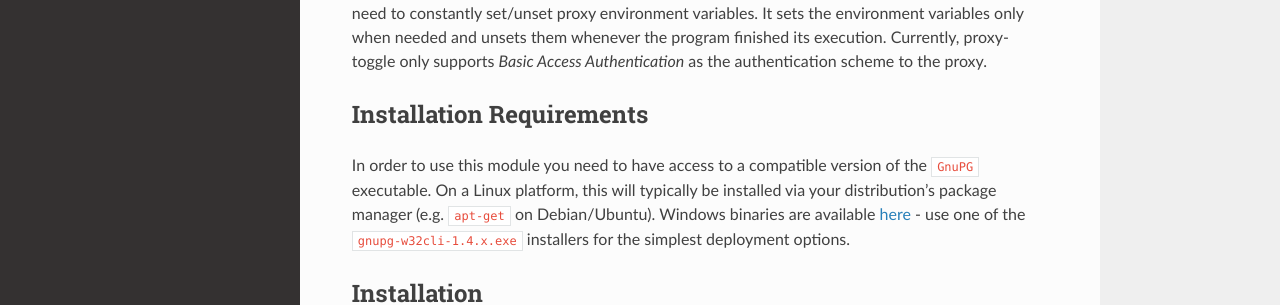
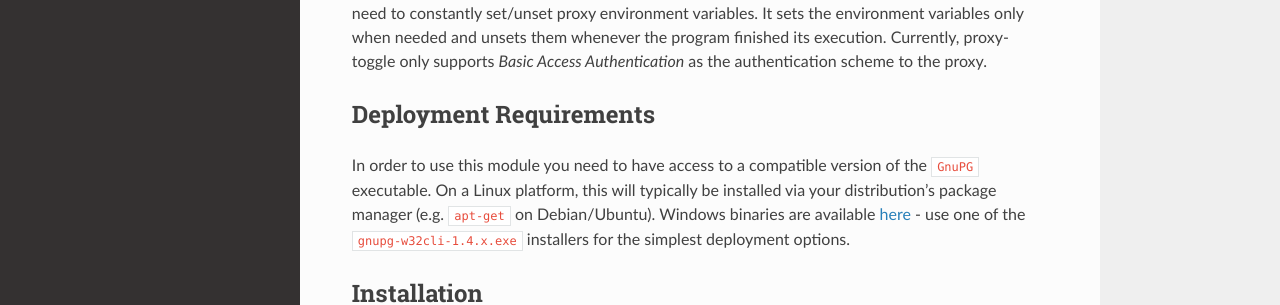
Before and after one commit to beylsp/proxy-toggle, a Sphinx documentation site: the page built from docs/index.rst, in a window 1280 px wide and 900 px high. Shown: the part 310-615 px from the top of the window. Built offline with Sphinx 7.4.7 and the Read the Docs theme 2.0.0, drawn with Linux system fonts in a browser that asks for light colours.

Commit message:
[skip ci] Update doc subtitle

```diff
--- a/README.rst
+++ b/README.rst
@@ -31,7 +31,7 @@ Introduction
 
 Many corporate networks use proxies both for network protection and to cache often-used content. This command-line tool allows you to run programs behind a corporate proxy without the need to constantly set/unset proxy environment variables. It sets the environment variables only when needed and unsets them whenever the program finished its execution. Currently, proxy-toggle only supports *Basic Access Authentication* as the authentication scheme to the proxy.
 
-Installation Requirements
+Deployment Requirements
 -------------------------
 
 In order to use this module you need to have access to a compatible version of the :bash:`GnuPG` executable. On a Linux platform, this will typically be installed via your distribution's package manager (e.g. :bash:`apt-get` on Debian/Ubuntu). Windows binaries are available `here <ftp://ftp.gnupg.org/gcrypt/binary>`_ - use one of the :bash:`gnupg-w32cli-1.4.x.exe` installers for the simplest deployment options.
--- a/docs/index.rst
+++ b/docs/index.rst
@@ -15,7 +15,7 @@ Introduction
 ------------
 Many corporate networks use proxies both for network protection and to cache often-used content. This command-line tool allows you to run programs behind a corporate proxy without the need to constantly set/unset proxy environment variables. It sets the environment variables only when needed and unsets them whenever the program finished its execution. Currently, proxy-toggle only supports *Basic Access Authentication* as the authentication scheme to the proxy.
 
-Installation Requirements
+Deployment Requirements
 -------------------------
 
 In order to use this module you need to have access to a compatible version of the :bash:`GnuPG` executable. On a Linux platform, this will typically be installed via your distribution's package manager (e.g. :bash:`apt-get` on Debian/Ubuntu). Windows binaries are available `here <ftp://ftp.gnupg.org/gcrypt/binary>`_ - use one of the :bash:`gnupg-w32cli-1.4.x.exe` installers for the simplest deployment options.
```
